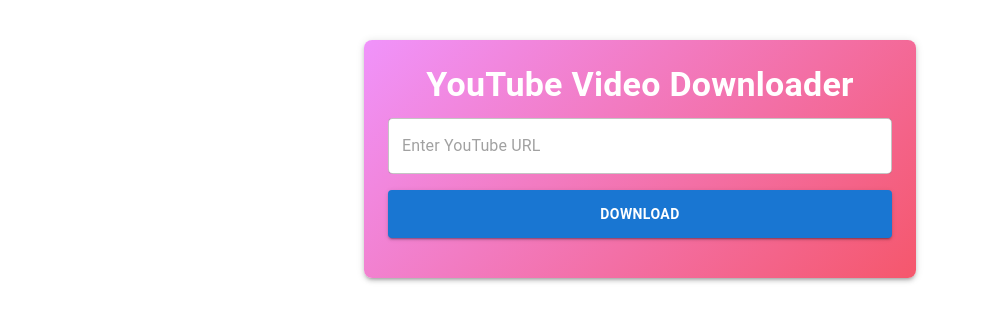
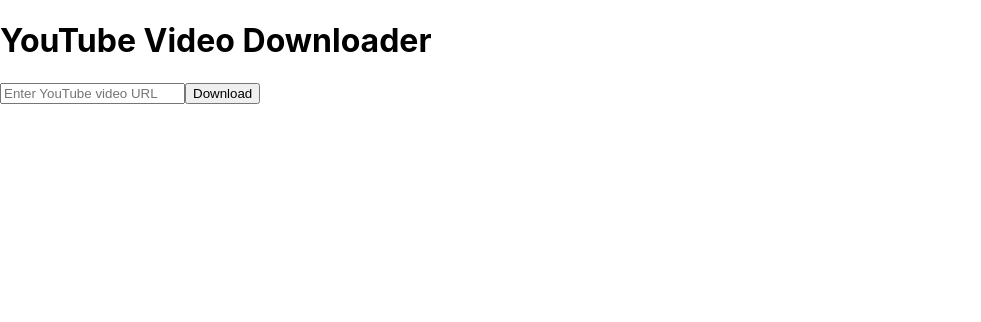
Before and after one commit to abdulmoizshaikh/social-downloader-web-client, a React (Create React App) app: page / in a window 1280 px wide. Shown: the top 322 px of the page, without its empty margins (0-981 px from the left). Built offline with nearby package versions, Linux system fonts and the light colour scheme.

Commit message:
working on direct downloading YT videos from client

```diff
--- a/package.json
+++ b/package.json
@@ -10,6 +10,7 @@
     "@testing-library/jest-dom": "^5.17.0",
     "@testing-library/react": "^13.4.0",
     "@testing-library/user-event": "^13.5.0",
+    "axios": "^1.7.5",
     "react": "^18.3.1",
     "react-dom": "^18.3.1",
     "react-scripts": "5.0.1",
--- a/src/App.js
+++ b/src/App.js
@@ -1,108 +1,36 @@
 import React, { useState } from 'react';
-import { Button, TextField, CircularProgress, Typography, Container, Box, Link } from '@mui/material';
+import axios from 'axios';
 
 function App() {
   const [url, setUrl] = useState('');
-  const [message, setMessage] = useState('');
-  const [file, setFile] = useState('');
-  const [loading, setLoading] = useState(false);
+  const [downloadLink, setDownloadLink] = useState('');
 
-  const handleSubmit = async (e) => {
-    e.preventDefault();
-    setMessage('');
-    setFile('');
-    setLoading(true);
-
+  const handleDownload = async () => {
     try {
-      const response = await fetch('http://localhost:5000/download', {
-        method: 'POST',
-        headers: {
-          'Content-Type': 'application/json',
-        },
-        body: JSON.stringify({ url }),
-      });
-
-      const data = await response.json();
-
-      if (response.ok) {
-        setMessage('Download successful!');
-        setFile(data.file);
-      } else {
-        setMessage('Failed to download video.');
-      }
-    } catch (err) {
-      setMessage('Error downloading video.');
-      console.error(err);
-    } finally {
-      setLoading(false);
+      // Replace with the actual third-party API endpoint
+      const response = await axios.post('https://api.example.com/download', { url });
+      setDownloadLink(response.data.downloadLink);
+    } catch (error) {
+      console.error('Error downloading video:', error);
     }
   };
 
   return (
-    <Container maxWidth="sm" sx={{ marginTop: 5 }}>
-      <Box
-        sx={{
-          display: 'flex',
-          flexDirection: 'column',
-          alignItems: 'center',
-          textAlign: 'center',
-          padding: 3,
-          background: 'linear-gradient(135deg, #f093fb 0%, #f5576c 100%)',
-          borderRadius: 2,
-          boxShadow: 3,
-        }}
-      >
-        <Typography variant="h4" gutterBottom sx={{ color: '#fff', fontWeight: 600 }}>
-          YouTube Video Downloader
-        </Typography>
-        <form onSubmit={handleSubmit} style={{ width: '100%', marginBottom: '1rem' }}>
-          <TextField
-            variant="outlined"
-            fullWidth
-            value={url}
-            onChange={(e) => setUrl(e.target.value)}
-            placeholder="Enter YouTube URL"
-            required
-            sx={{
-              marginBottom: 2,
-              backgroundColor: '#fff',
-              borderRadius: '5px',
-            }}
-          />
-          <Button
-            type="submit"
-            variant="contained"
-            color="primary"
-            fullWidth
-            sx={{ fontWeight: 'bold', padding: 1.5 }}
-            disabled={loading}
-          >
-            {loading ? <CircularProgress size={24} sx={{ color: '#fff' }} /> : 'Download'}
-          </Button>
-        </form>
-        {message && (
-          <Typography
-            variant="body1"
-            sx={{
-              color: '#f44336',
-              fontWeight: 500,
-              marginBottom: 2,
-            }}
-          >
-            {message}
-          </Typography>
-        )}
-        {file && (
-          <Link
-            href={`http://localhost:5000/youtube/${file}`}
-            download
-            sx={{ textDecoration: 'none', color: '#2196f3', fontWeight: 500 }}
-          >
-            Download {file}
-          </Link>
-        )}
-      </Box>
-    </Container>
+    <div className="App">
+      <h1>YouTube Video Downloader</h1>
+      <input
+        type="text"
+        value={url}
+        onChange={(e) => setUrl(e.target.value)}
+        placeholder="Enter YouTube video URL"
+      />
+      <button onClick={handleDownload}>Download</button>
+      {downloadLink && (
+        <a href={downloadLink} download>
+          Click here to download your video
+        </a>
+      )}
+    </div>
   );
 }
 
```
Also changed, not shown: src/OldApp.js (added, +110 -0 lines), 1 other file (tests, documents, lock files or other folders).
